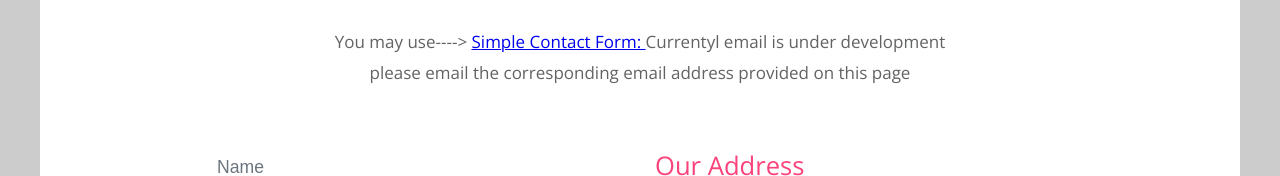
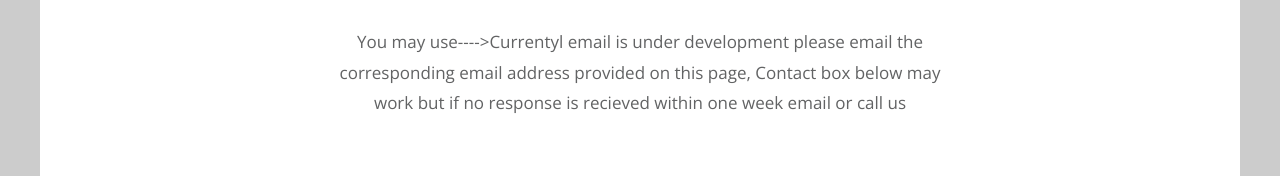
Before and after one commit to Alexc18O/CherryLane, a plain HTML site: page contact.html in a window 1280 px wide. Shown: the part 566-742 px from the top of the page. Drawn offline with nearby package versions, Linux system fonts and the light colour scheme.

Commit message:
Update contact.html

```diff
--- a/contact.html
+++ b/contact.html
@@ -48,7 +48,7 @@ https://templatemo.com/tm-539-simple-house
 		<main>
 			<header class="row tm-welcome-section">
 				<h2 class="col-12 text-center tm-section-title">Contact Page</h2>
-				<p class="col-12 text-center">You may use----> <a rel="nofollow" href="https://www.ltcclock.com/downloads/simple-contact-form/" target="_blank">Simple Contact Form: </a>Currentyl email is under development please email the corresponding email address provided on this page</p>
+				<p class="col-12 text-center">You may use---->Currentyl email is under development please email the corresponding email address provided on this page, Contact box below may work but if no response is recieved within one week email or call us</p>
 			</header>
 
 			<div class="tm-container-inner-2 tm-contact-section">
```
